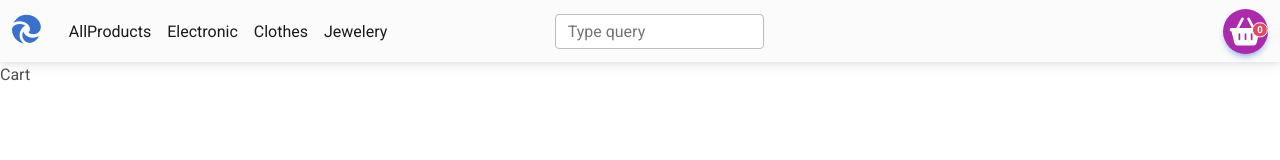
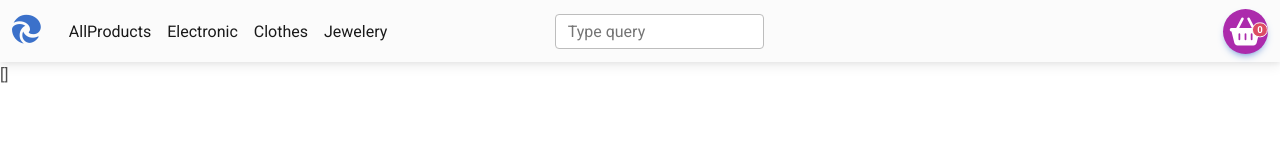
Before and after one commit to Rayala333/shopingApp, a React (Create React App) app: page /cart in a window 1280 px wide. Shown: the top 160 px of the page. Built offline with nearby package versions, Linux system fonts and the light colour scheme.

Commit message:
'newcart

```diff
--- a/package.json
+++ b/package.json
@@ -24,12 +24,10 @@
     "web-vitals": "^2.1.4"
   },
   "scripts": {
-    "dev": "react-scripts start",
+    "start": "react-scripts start",
     "build": "react-scripts build",
     "test": "react-scripts test",
-    "eject": "react-scripts eject",
-    "server": "json-server --watch src/db/db.json --port 3005",
-    "start": "concurrently \"npm run dev\" \"npm run server\""
+    "eject": "react-scripts eject"
   },
   "eslintConfig": {
     "extends": [
--- a/src/components/pages/Cart.tsx
+++ b/src/components/pages/Cart.tsx
@@ -13,7 +13,7 @@ const Cart = () => {
 
   console.log()
   return (
-    <div>Cart</div>
+    <div>{JSON.stringify(cart)}</div>
   )
 }
 
```
